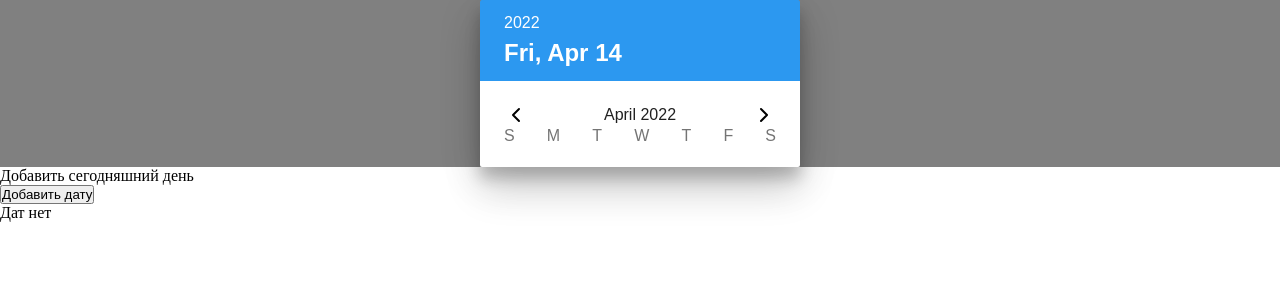
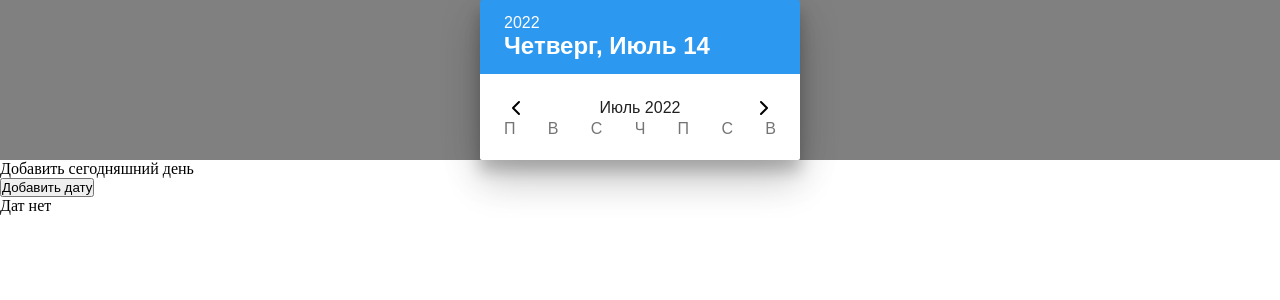
Before and after one commit to mork1ch/petZavetCalendar, a React (Create React App) app: page / in a window 1280 px wide. Shown: the top 300 px of the page. Built offline with nearby package versions, Linux system fonts and the light colour scheme.

Commit message:
test moment Library

```diff
--- a/package.json
+++ b/package.json
@@ -6,6 +6,7 @@
     "@testing-library/jest-dom": "^5.16.4",
     "@testing-library/react": "^13.3.0",
     "@testing-library/user-event": "^13.5.0",
+    "moment": "^2.29.4",
     "node-sass": "^7.0.1",
     "react": "^18.2.0",
     "react-dom": "^18.2.0",
--- a/src/App.jsx
+++ b/src/App.jsx
@@ -9,7 +9,7 @@ function App() {
 		(state) => state.datesOfPills.datesOfPills
 	);
 
-	console.log(datesOfPills);
+	// console.log(datesOfPills);
 
 	const AddNewDatePills = () => {
 		let date = new Date();
--- a/src/components/calendar/Calendar.jsx
+++ b/src/components/calendar/Calendar.jsx
@@ -1,41 +1,88 @@
+import moment from "moment";
 import React from "react";
 import "./style/calendar.scss";
 
 export default function Calendar() {
 	let date = new Date();
-	console.log(date);
+	// console.log(date);
 
-	const year = date.getFullYear(),
-		month = "Apr",
-		monthFull = "April",
-		dayN = date.getDate(),
-		dayW = "Fri";
+	var months = [
+			"Январь",
+			"Февраль",
+			"Март",
+			"Апрель",
+			"Май",
+			"Июнь",
+			"Июль",
+			"Август",
+			"Сентябрь",
+			"Октябрь",
+			"Ноябрь",
+			"Декабрь",
+		],
+		shortMonths = [
+			"Янв",
+			"Февр",
+			"Март",
+			"Апр",
+			"Май",
+			"Июнь",
+			"Июль",
+			"Авг",
+			"Сент",
+			"Окт",
+			"Нояб",
+			"Дек",
+		],
+		days = [
+			"Воскресенье",
+			"Понедельник",
+			"Вторник",
+			"Среда",
+			"Четверг",
+			"Пятница",
+			"Суббота",
+		];
+
+	var testDate = moment("MMMM");
+	console.log("test", testDate);
+
+	// Дата сегодня
+	const yearNow = date.getFullYear(),
+		monthNow = shortMonths[date.getMonth()],
+		monthNowFull = months[date.getMonth()],
+		dayNowNumber = date.getDate(),
+		dayNowText = days[date.getDay()];
+
+	var daysOnMonth = new Date(yearNow, date.getMonth(), 0).getDate();
+	console.log(daysOnMonth);
 
 	return (
 		<div className="calendar">
 			<div className="title">
-				<p className="year">{year}</p>
+				<p className="yearNow">{yearNow}</p>
 				<h2 className="datePicked">
-					{dayW}, {month} {dayN}
+					{dayNowText}, {monthNow} {dayNowNumber}
 				</h2>
 			</div>
 			<div className="bottom">
 				<div className="setMonth">
 					<button className="arrLeft"></button>
 					<p className="month">
-						{monthFull} {year}
+						{monthNowFull} {yearNow}
 					</p>
 					<button className="arrRight"></button>
 				</div>
 				<div className="dayOfWeek">
-					<p>s</p>
-					<p>m</p>
-					<p>t</p>
-					<p>w</p>
-					<p>t</p>
-					<p>f</p>
-					<p>s</p>
+					<p>п</p>
+					<p>в</p>
+					<p>с</p>
+					<p>ч</p>
+					<p>п</p>
+					<p>с</p>
+					<p>в</p>
 				</div>
+				<div className="days"></div>
 			</div>
 		</div>
 	);
```
Also changed, not shown: 1 other file (tests, documents, lock files or other folders).
